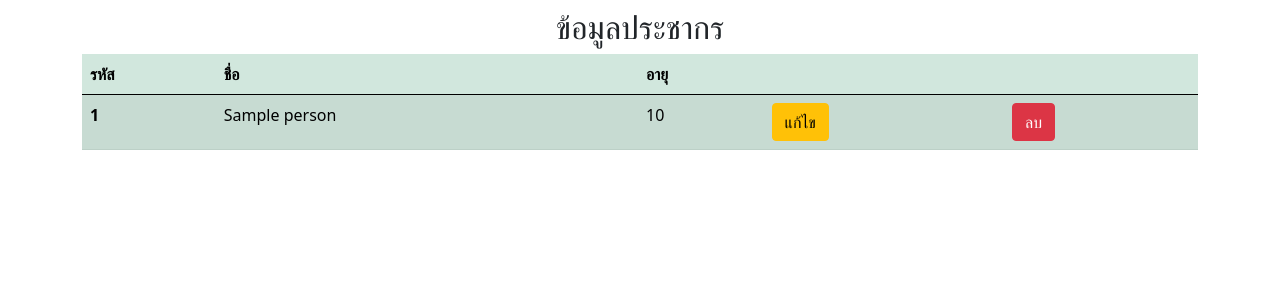
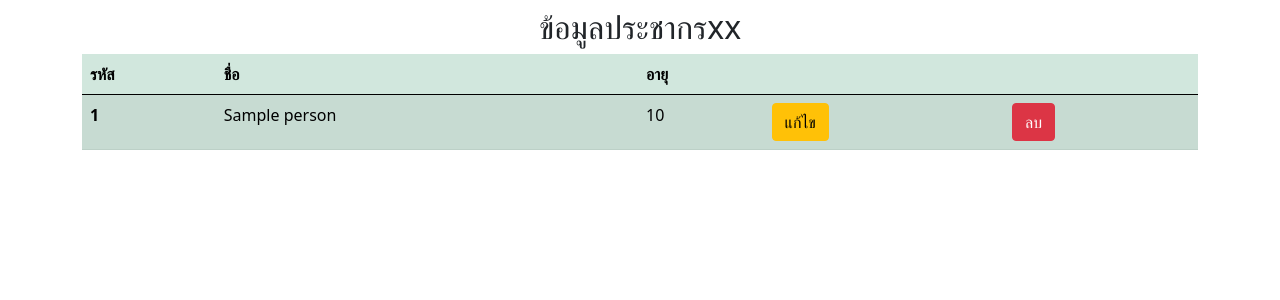
Before and after one commit to KSPIAS/Python-Django-Github, a Python web app: template myapp/templates/index.html in a window 1280 px wide. Shown: the part 56-356 px from the top of the page. Run offline with Jinja, Linux system fonts and the light colour scheme; the template is opened without the code that fills it: most values are stand-ins (such as "Sample title", 1, 10 or a date in 2020).

Commit message:
Update index.html
ทดสอบ UAT

```diff
--- a/myapp/templates/index.html
+++ b/myapp/templates/index.html
@@ -6,7 +6,7 @@
 
 {% block content %}
     <!-- {{all_person}} -->
-    <h2 class="text-center">ข้อมูลประชากร</h2>
+    <h2 class="text-center">ข้อมูลประชากรxx</h2>
     <table class="table table-success table-striped">
         <thead>
         <tr>
```
